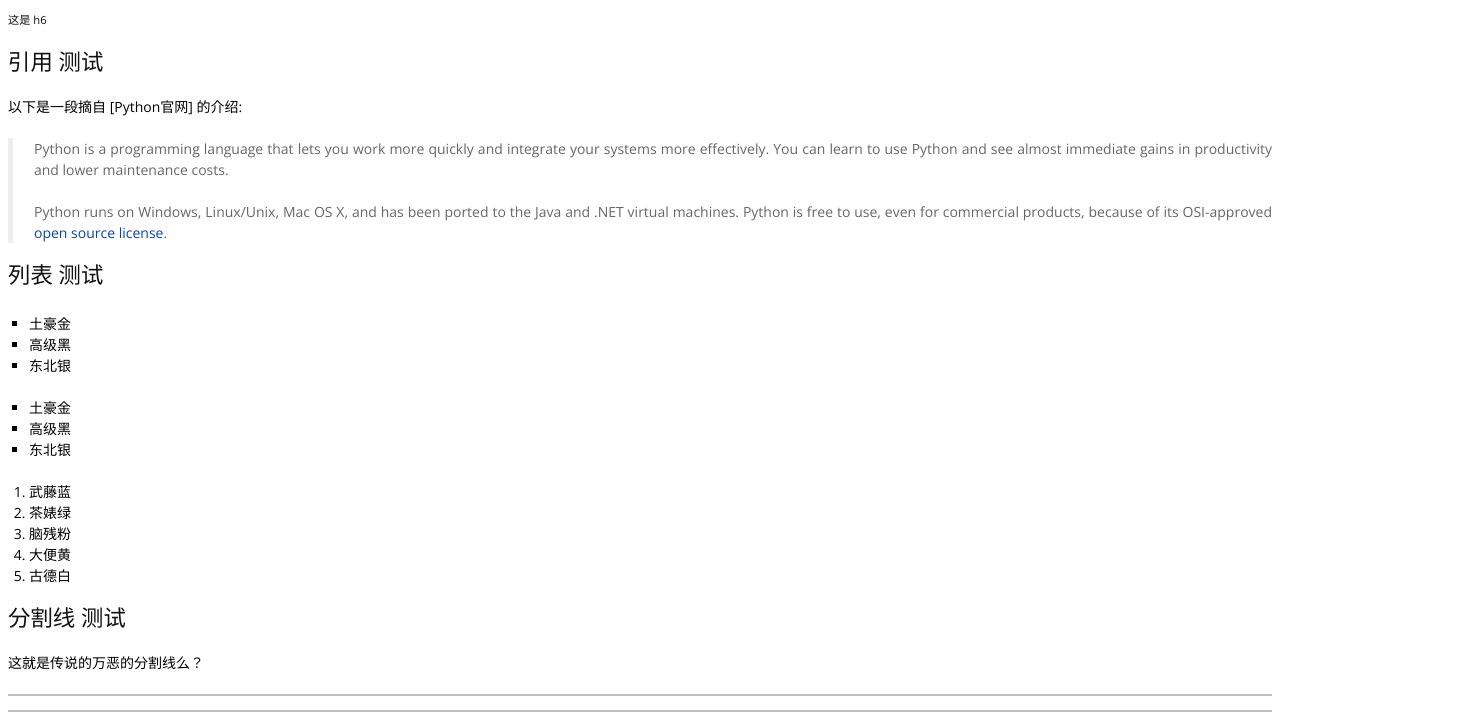
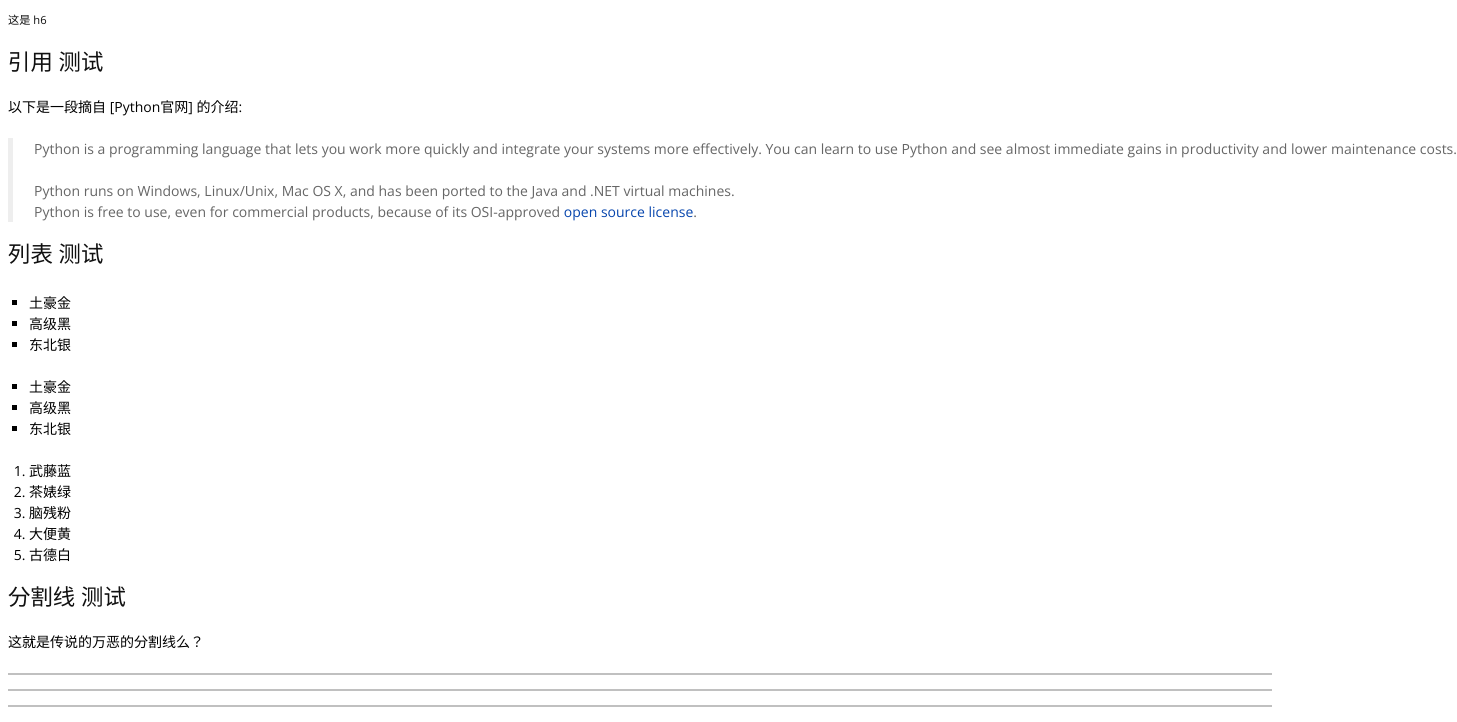
Before and after one commit to sib9/Common-CSS, a plain HTML site: page index.html in a window 1280 px wide. Shown: the part 700-1422 px from the top of the page, 1457 px wide, since content can reach past the window. Drawn offline with nearby package versions, Linux system fonts and the light colour scheme.

Commit message:
fix white char   width bug

```diff
--- a/pure.css
+++ b/pure.css
@@ -20,7 +20,12 @@ a:visited { color: #0b0080; }
 a:hover { color: #06e; text-decoration: underline; }
 a:active { color: #faa700; }
 
-p { margin: 0 0 1.5em 0; text-align: justify; }
+p {
+    margin: 0 0 1.5em 0;
+    text-align: justify;
+    white-space: pre;
+    word-wrap: break-word;
+}
 
 h1, h2, h3, h4, h5, h6 {
     font-weight: normal;
```
